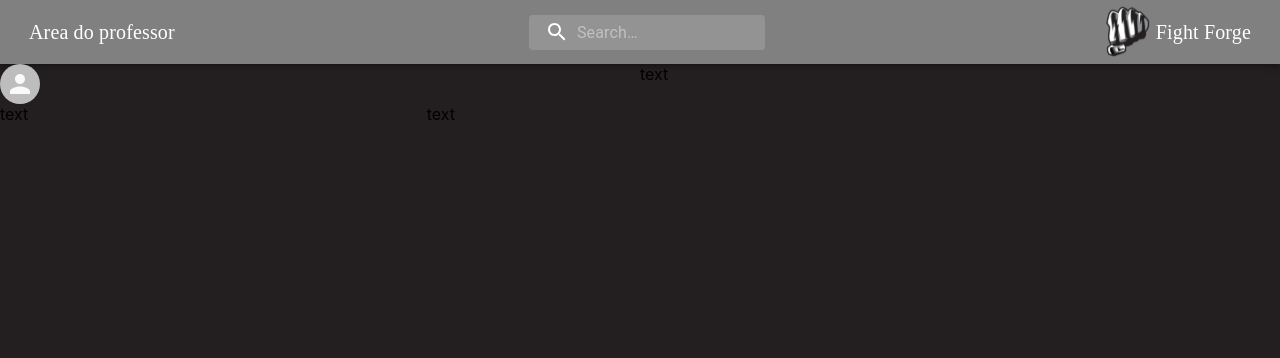
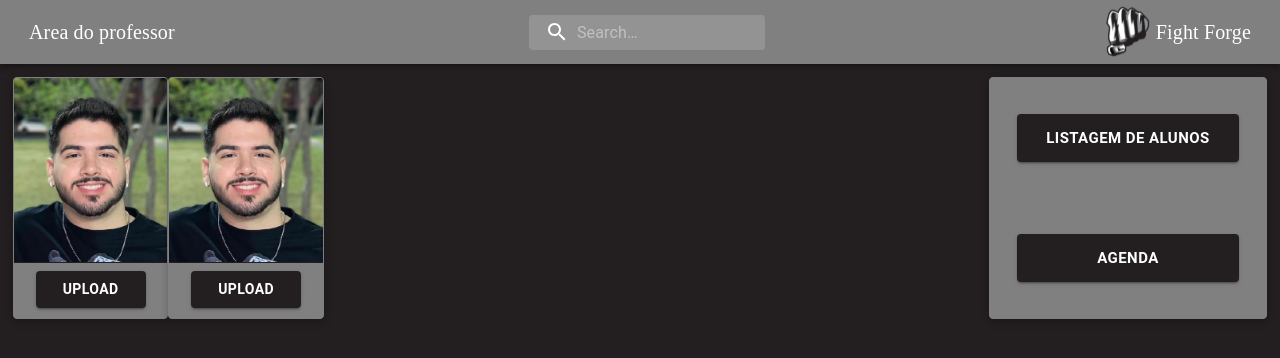
Before and after one commit to felipe-salomao/project-fightforge, a React (Create React App) app: page /teacher in a window 1280 px wide. Shown: the top 358 px of the page. Built offline with nearby package versions, Linux system fonts and the light colour scheme; a web font is replaced by a local one.

Commit message:
continuação tela professor

```diff
--- a/src/views/Login/Form/styles.js
+++ b/src/views/Login/Form/styles.js
@@ -1,4 +1,5 @@
 import { makeStyles } from '@material-ui/core'
+import { CenterFocusStrong } from '@material-ui/icons'
 
 const styles = makeStyles((theme) => ({
   buttonPrimary: {
--- a/src/views/Teacher/Teacher.js
+++ b/src/views/Teacher/Teacher.js
@@ -1,23 +1,23 @@
 import React from 'react'
-import AppBar from '@material-ui/core/AppBar'
-import Toolbar from '@material-ui/core/Toolbar'
-import IconButton from '@material-ui/core/IconButton'
-import Typography from '@material-ui/core/Typography'
-import InputBase from '@material-ui/core/InputBase'
-import Badge from '@material-ui/core/Badge'
-import MenuItem from '@material-ui/core/MenuItem'
-import Menu from '@material-ui/core/Menu'
-import MenuIcon from '@material-ui/icons/Menu'
+import {
+  Box,
+  Button,
+  TextField,
+  AppBar,
+  Toolbar,
+  Typography,
+  Card,
+  CardMedia,
+  CardActions,
+  InputBase,
+  Grid,
+  Avatar,
+} from '@material-ui/core'
+
 import SearchIcon from '@material-ui/icons/Search'
-import AccountCircle from '@material-ui/icons/AccountCircle'
-import MailIcon from '@material-ui/icons/Mail'
-import Box from '@material-ui/core/Box'
-import NotificationsIcon from '@material-ui/icons/Notifications'
-import MoreIcon from '@material-ui/icons/MoreVert'
 import useStyles from './styles'
 import logo from 'images/fightforge.svg'
-import { Grid } from '@material-ui/core'
-import Avatar from '@material-ui/core/Avatar'
+import gay_foto from 'images/gay.jpg'
 
 const Teacher = () => {
   const classes = useStyles()
@@ -76,18 +76,36 @@ const Teacher = () => {
         </Toolbar>
       </AppBar>
       <Grid container>
-        <Grid item xs={6}>
-          <Avatar />
+        <Grid item xs={6} className={classes.gridStyle}>
+          <Card className={classes.AvatarImg}>
+            <CardMedia className={classes.media} image={gay_foto} title="gay" />
+            <CardActions className={classes.formatCardActions}>
+              <Button variant="contained" component="span" className={classes.buttonPrimary}>
+                Upload
+              </Button>
+            </CardActions>
+          </Card>
+          <Card className={classes.AvatarImg}>
+            <CardMedia className={classes.media} image={gay_foto} title="gay" />
+            <CardActions className={classes.formatCardActions}>
+              <Button variant="contained" component="span" className={classes.buttonPrimary}>
+                Upload
+              </Button>
+            </CardActions>
+          </Card>
         </Grid>
-        <Grid item xs={6}>
-          text
+        <Grid item xs={6} className={classes.gridStyleRigth}>
+          <Card className={classes.btnRight}>
+            <Button variant="contained" component="span" size="large" className={classes.buttonPrimary}>
+              listagem de alunos
+            </Button>
+            <Button variant="contained" component="span" size="large" className={classes.buttonPrimary}>
+              Agenda
+            </Button>
+          </Card>
         </Grid>
-        <Grid item xs={4}>
-          text
-        </Grid>
-        <Grid item xs={8}>
-          text
-        </Grid>
+        <Grid item xs={4}></Grid>
+        <Grid item xs={8}></Grid>
       </Grid>
     </Box>
   )
--- a/src/views/Teacher/styles.js
+++ b/src/views/Teacher/styles.js
@@ -3,6 +3,66 @@ import { alpha, makeStyles } from '@material-ui/core/styles'
 const styles = makeStyles((theme) => ({
   imgHeader: {
     maxWidth: '45px',
+  },
+  gridStyle: {
+    display: 'flex',
+    alignItems: 'left',
+    justifyContent: 'left',
+    padding: '1%',
+  },
+  gridStyleRigth: {
+    display: 'flex',
+    alignItems: 'right',
+    justifyContent: 'right',
+    padding: '1%',
+  },
+  media: {
+    height: 0,
+    widht: '100%',
+    paddingTop: '120%', // 16:9
+  },
+  buttonPrimary: {
+    width: '80%',
+    height: '40%',
+    backgroundColor: '#231F20',
+    color: 'white ',
+    '&:hover': {
+      backgroundColor: 'red',
+    },
+    fontWeight: 'bold',
+  },
+  buttonPrimaryBtnRight: {
+    width: '100%',
+    height: '100%',
+    backgroundColor: '#231F20',
+    color: 'white ',
+    '&:hover': {
+      backgroundColor: 'red',
+    },
+    fontWeight: 'bold',
+  },
+  formatCardActions: {
+    display: 'flex',
+    justifyContent: 'center',
+    placeItems: 'center',
+    backgroundColor: '#808080',
+    borderTop: 'solid #231F20 1px',
+  },
+  AvatarImg: {
+    backgroundColor: '#808080',
+    border: 'solid #808080 1px',
+    width: '25%',
+    height: '100%',
+    boxShadow: 'rgba(0, 0, 0, 0.24) 0px 3px 8px',
+  },
+  btnRight: {
+    backgroundColor: '#808080',
+    border: 'solid #808080 1px',
+    display: 'grid',
+    placeItems: 'center',
+    width: '45%',
+    height: '100%',
+    boxShadow: 'rgba(0, 0, 0, 0.24) 0px 3px 8px',
   },
   grow: {
     display: 'flex',
```
Also changed, not shown: src/images/gay.jpg (added).
